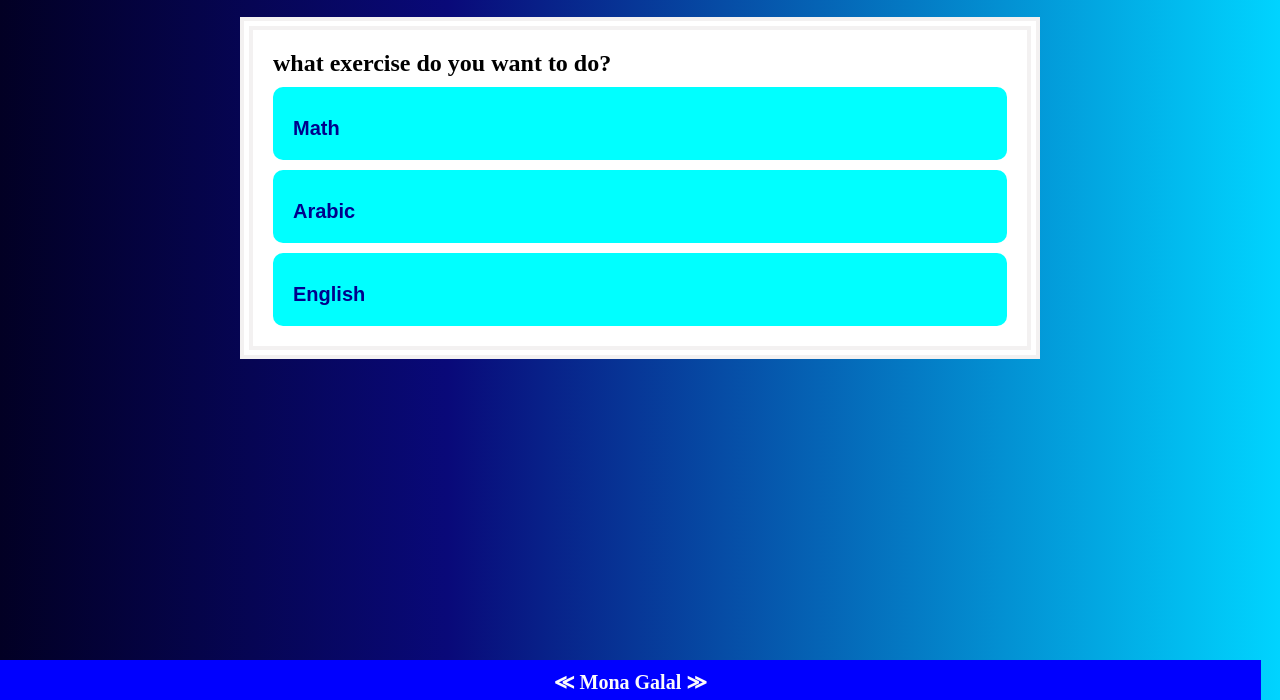
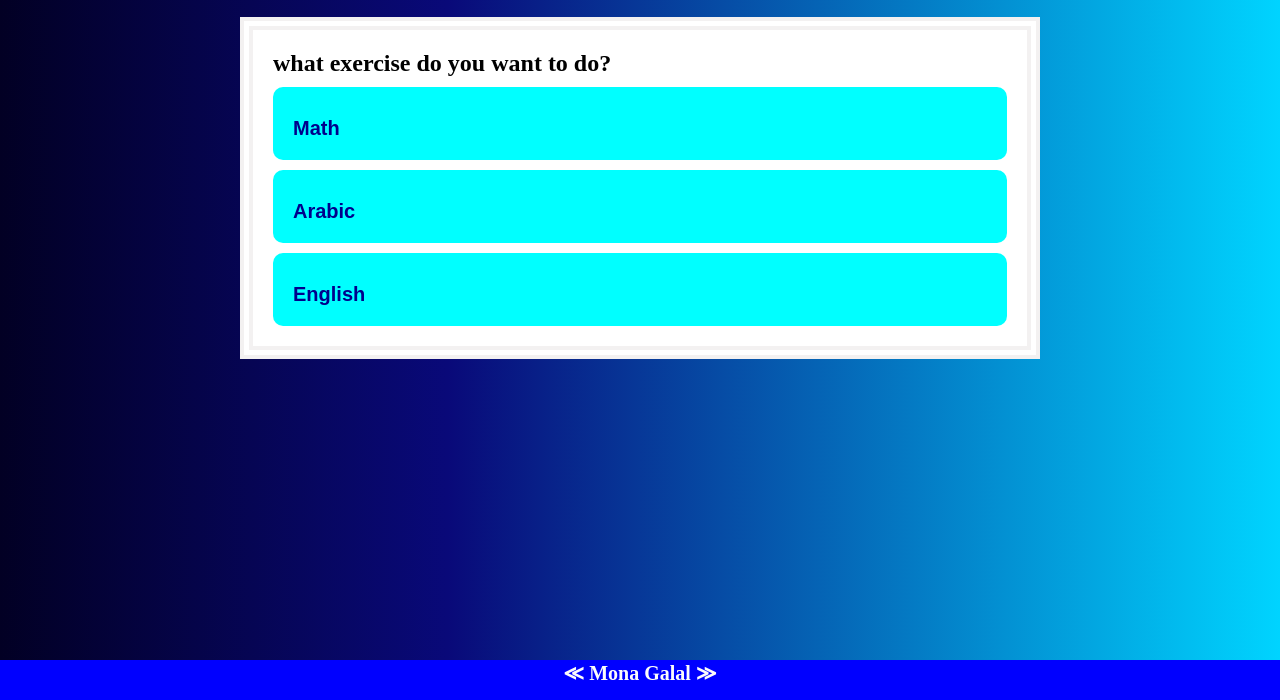
Before and after one commit to MonaHasanin/QuizApp, a plain HTML site: page index.html in a window 1280 px wide. Shown: the part 100-800 px from the top of the page. Drawn offline with Linux system fonts and the light colour scheme.

Commit message:
Update style.css

```diff
--- a/css/style.css
+++ b/css/style.css
@@ -25,8 +25,11 @@ header , footer {
     justify-content: space-between;
 }
 footer {
-    bottom: 100%;
-   width: 98.5vw;
+   display: flex;
+   flex-direction: column;
+   bottom: 0;
+    width: 100%;
+   padding-top: 1px;
   }
 .quiz-app {
     margin: 20px auto;
```
